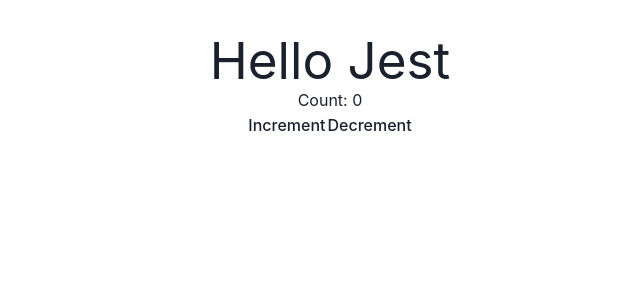
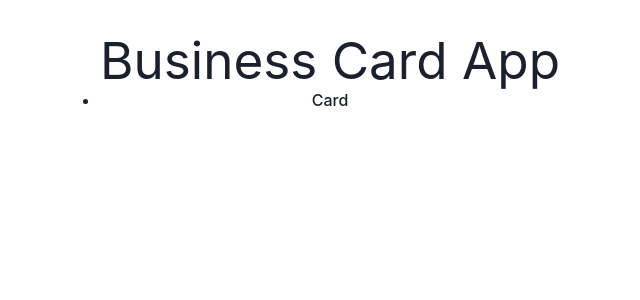
Before and after one commit to yuuki4135/bussiness-card-app, a React (Vite) app: page / in a window 1280 px wide. Shown: the top 300 px of the page, without its empty margins (310-950 px from the left). Built offline with nearby package versions, Linux system fonts and the light colour scheme.

Commit message:
[add]supabase設定途中

```diff
--- a/package.json
+++ b/package.json
@@ -14,10 +14,13 @@
     "@chakra-ui/react": "^2.8.2",
     "@emotion/react": "^11.13.3",
     "@emotion/styled": "^11.13.0",
+    "@supabase/supabase-js": "^2.45.4",
+    "@types/react-router-dom": "^5.3.3",
     "dotenv": "^16.4.5",
     "framer-motion": "^11.5.4",
     "react": "^18.3.1",
     "react-dom": "^18.3.1",
+    "react-router-dom": "^6.26.2",
     "vite-plugin-env-compatible": "^2.0.1"
   },
   "devDependencies": {
--- a/src/App.tsx
+++ b/src/App.tsx
@@ -1,15 +1,23 @@
 import * as React from 'react'
+import { Routes, Route, Link } from 'react-router-dom'
+import { Card } from './components/pages/Card'
 import './App.css'
 
 const App = () => {
-  const [count, setCount] = React.useState(0)
-
   return (
     <>
-      <h1 data-testid="title">Hello Jest</h1>
-      <p>Count: {count}</p>
-      <button onClick={() => setCount(count + 1)}>Increment</button>
-      <button onClick={() => setCount(count - 1)}>Decrement</button>
+      <h1>Business Card App</h1>
+      <nav>
+        <ul>
+          <li>
+            <Link to='/card/hello'>Card</Link>
+          </li>
+        </ul>
+      </nav>
+
+      <Routes>
+        <Route path='/card/:id' element={<Card />} />
+      </Routes>
     </>
   )
 }
--- /dev/null
+++ b/src/components/pages/Card.tsx
@@ -0,0 +1,12 @@
+import React from 'react'
+import { useParams } from 'react-router-dom'
+
+export const Card = () => {
+  const { id } = useParams<{id: string}>()
+
+  return (
+    <div>
+      {id}
+    </div>
+  )
+}
--- a/src/main.tsx
+++ b/src/main.tsx
@@ -4,11 +4,14 @@
 import App from './App.tsx'
 import './index.css'
 import { ChakraProvider } from '@chakra-ui/react'
+import { BrowserRouter } from 'react-router-dom'
 
 createRoot(document.getElementById('root')!).render(
   <StrictMode>
     <ChakraProvider>
-      <App />
+      <BrowserRouter>
+        <App />
+      </BrowserRouter>
     </ChakraProvider>
   </StrictMode>,
 )
```
Also changed, not shown: 2 other files (tests, documents, lock files or other folders).
